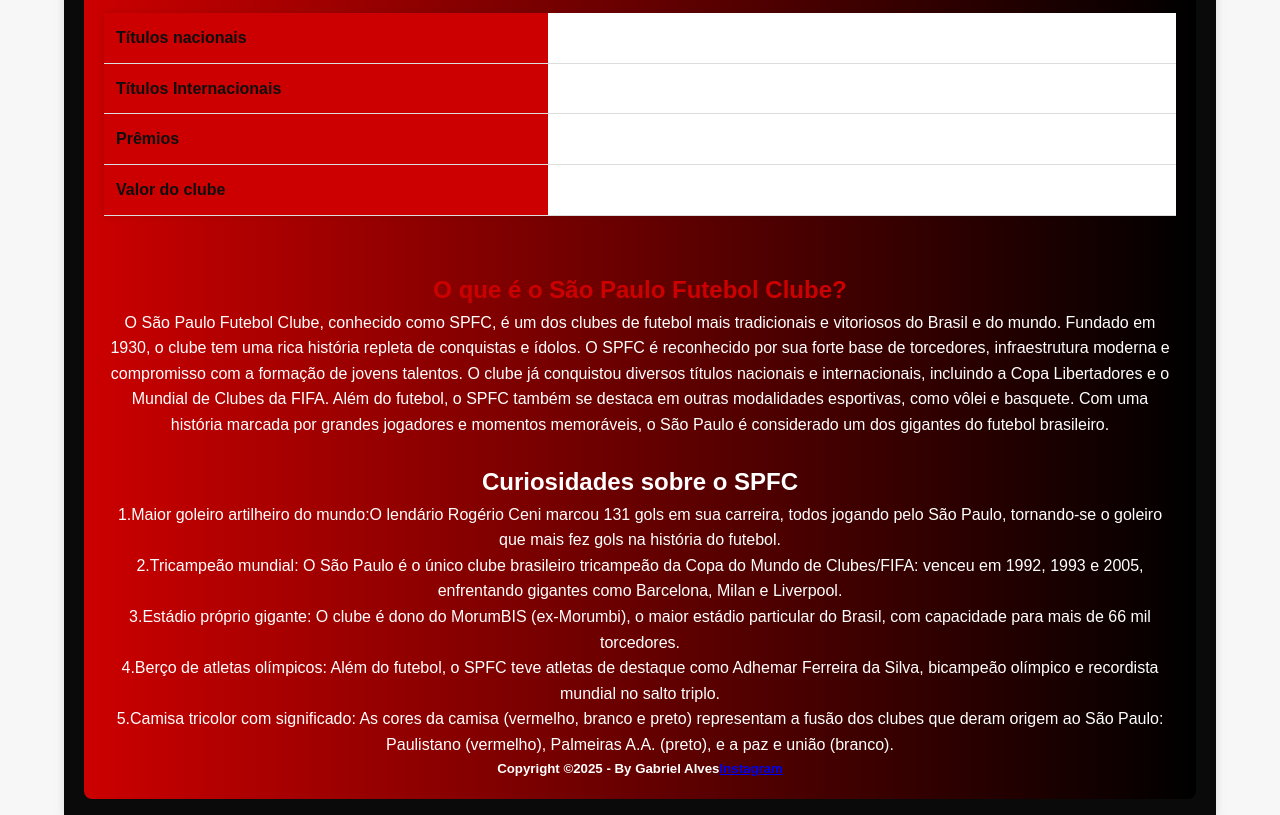
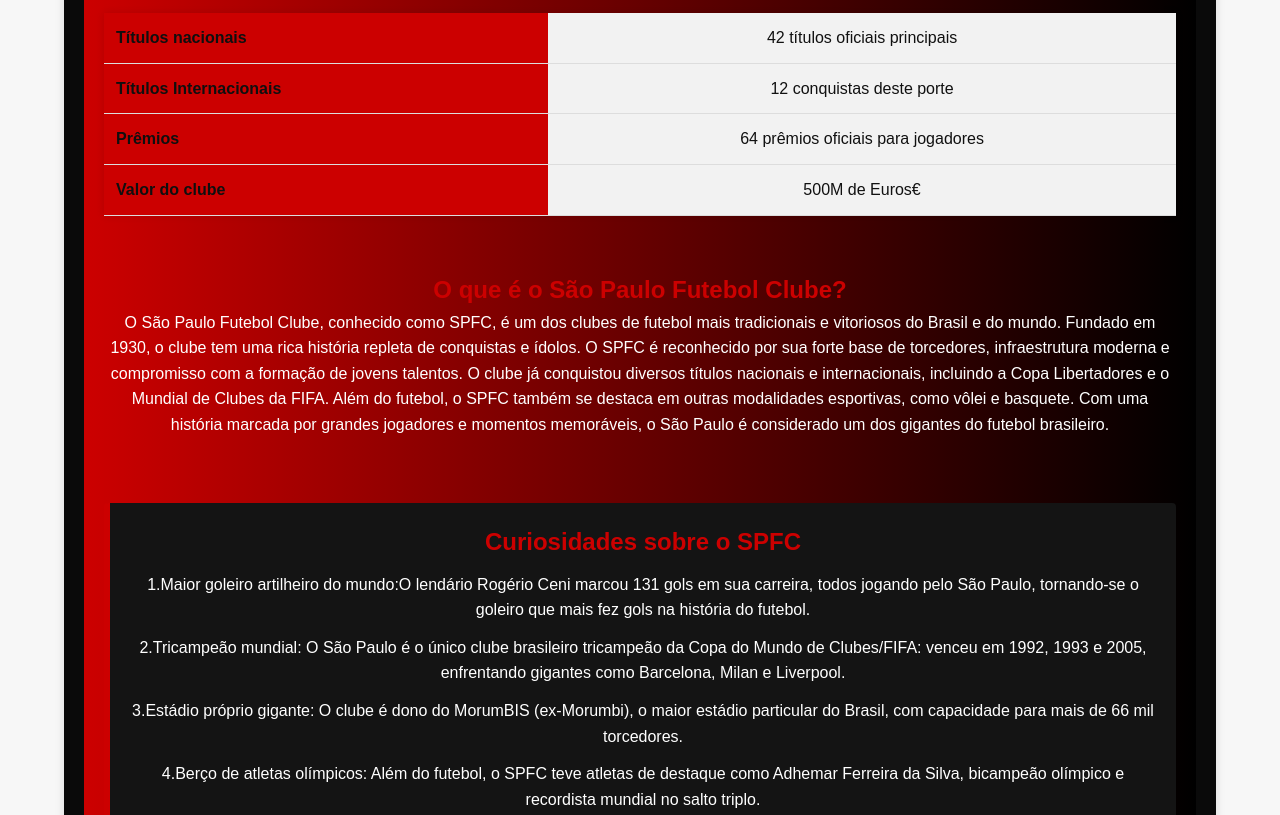
Before and after one commit to Gbl816/Aula_06, a plain HTML site: page index.html in a window 1280 px wide. Shown: the part 1352-2167 px from the top of the page. Drawn offline with Linux system fonts and the light colour scheme.

Commit message:
FIM DO TRABALHO

```diff
--- a/style.css
+++ b/style.css
@@ -119,3 +119,45 @@ table#SPFC tr {
   font-weight: bold;
   text-align: left;
 }
+
+.cd {
+  background-color: #f2f2f2;
+  color: #111;
+}
+
+#lateral {
+  margin-top: 40px;
+  padding: 20px;
+  background-color: #141414;
+  border-left: 6px solid #cc0000;
+  border-radius: 4px;
+}
+
+#lateral h2 {
+  margin-bottom: 10px;
+  color: #cc0000;
+}
+
+#lateral p {
+  margin-bottom: 12px;
+}
+
+#Rodape {
+  margin-top: 40px;
+  padding: 15px;
+  text-align: center;
+  background-color: #000;
+  color: white;
+  font-size: 0.9em;
+  border-radius: 4px;
+}
+
+#Rodape a {
+  color: #cc0000;
+  margin-left: 10px;
+  text-decoration: none;
+}
+
+#Rodape a:hover {
+  text-decoration: underline;
+}
```
